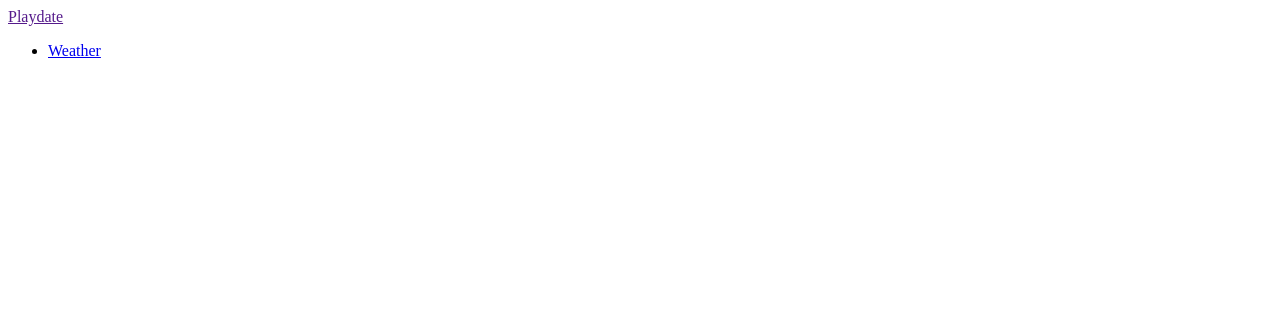
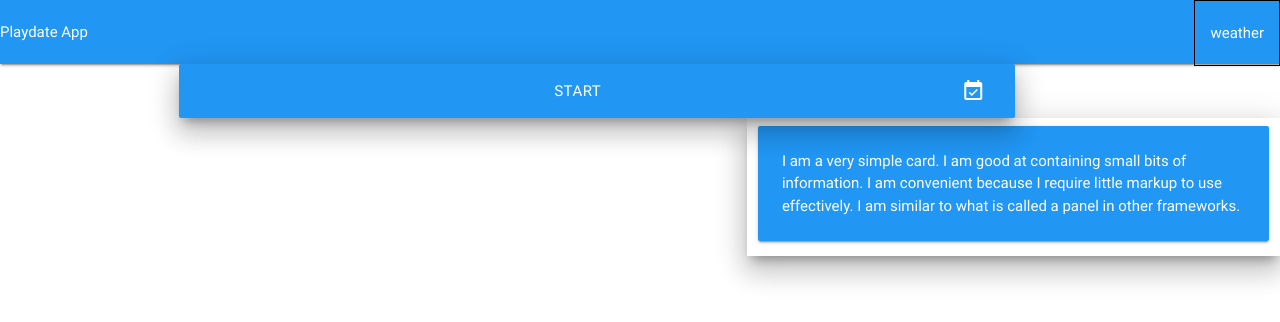
Before and after one commit to MarkGATX/Playdate-The-App-for-Exhausted-Parents, a plain HTML site: page index.html in a window 1280 px wide. Drawn offline with nearby package versions, Linux system fonts and the light colour scheme.

Commit message:
Testing JS file functionality with pieces of base HTML code

```diff
--- a/assets/css/styles.css
+++ b/assets/css/styles.css
@@ -0,0 +1,4 @@
+#weather-area {
+    height: 50%;
+    border: .1rem solid black;
+}
--- a/assets/js/script.js
+++ b/assets/js/script.js
@@ -2,7 +2,8 @@
 var lat;
 var long;
 var playDateMapBoxToken = 'pk.eyJ1IjoibWFya2dhdHgiLCJhIjoiY2w5MndoNDVqMDEwZDN5bXBiOTZseTYyMSJ9.-ZUmZXLJEzZyTkCwSBMGuw';
-// variable for weather icons
+var weatherAreaEl= $("#weather-area");
+// variable for weather icons, to be used for further search terms
 var iconCode;
 //weatherbit.io API retrieval
 var weatherAPIKey = "54d824ecca864b9dbe80b3b774711d3a";
@@ -10,27 +11,26 @@ var queryUrl = "https://api.weatherbit.io/v2.0/current?lat=";
 //retrieving weather at current location
 var weatherIconList = "https://www.weatherbit.io/static/img/icons/";
 //function to retrieve weather data
-function geolocationWeather(){
+function geolocationWeather(coordinateUrl){
   var coordinateUrl = queryUrl + lat + '&lon=' + long + '&key=' + weatherAPIKey + '&units=I';
   fetch(coordinateUrl).then(function (response) {
     if (response.ok){
       response.json().then(function weatherDataHere() {
         //create section for weather display
-        var weatherHereEl = $(`<div>`).attr({id: "weather-display"});
+        var weatherHereEl = $(`<div>`).attr({id:"weather-display"});
         //obtain weather icons from API
         var weatherIcon = weatherDataHere.data.weather.icon;
         var weatherIconUrl = weatherIconList + weatherIcon + '.png';
         //update iconCode
-        var iconCodeUrl = weatherDataHere.data.weather.code;
-        iconCode += iconCodeUrl;
-        //add in image element for weather icon
+        iconCode += weatherDataHere.data.weather.code;
+        //create image element for weather icon
         var weatherIconImg = $(`<img>`).attr({
           id: 'weather-icon',
           src: weatherIconUrl,
           alt: 'Image of simple weather icon',
         })
-        //create unordered list of desired weather details
-        var weatherListEl = $(`<ul>`)
+        //create unordered list of weather details
+        var weatherListEl = $(`<ul>`);
         var weatherDetails = [
           "Temperature: " + data.temp + " °F",
           "Wind: " + data.wind_spd + " Miles per Hour",
@@ -42,8 +42,10 @@ function geolocationWeather(){
           var weatherItems = $(`<li>`).text(weatherDetails[x])
           weatherListEl.append(weatherItems);
         }
+        $('#weather-area').before(weatherHereEl);
         weatherHereEl.append(weatherIconImg);
         weatherHereEl.append(weatherListEl);
+        weatherAreaEl.append(weatherHereEl);
       })
     }
   })
--- a/index.html
+++ b/index.html
@@ -1,23 +1,52 @@
 <!DOCTYPE html>
-<html lang="en">
+  <html>
     <head>
-    <meta charset="UTF-8">
-    <meta http-equiv="X-UA-Compatible" content="IE=edge">
-    <meta name="viewport" content="width=device-width, initial-scale=1.0">
-    <title>Document</title>
+      <meta name="viewport" content="width=device-width, initial-scale=1.0"/>
+      <!--Import Google Icon Font-->
+      <link href="https://fonts.googleapis.com/icon?family=Material+Icons" rel="stylesheet">
+      <!--Import materialize.css-->
+      <link rel="stylesheet" href="https://cdnjs.cloudflare.com/ajax/libs/materialize/0.100.2/css/materialize.min.css">
+
+      <!--Let browser know website is optimized for mobile-->
+      <link rel="stylesheet" href="./assets/css/styles.css">
+      <title>Playdate App</title>
     </head>
+
     <body>
+        <!-- nav bar w/ logo and options -->
         <nav>
             <div class="nav-wrapper blue">
-            <a href="" class="brand logo">Playdate</a>
+                <a href="" class="brand logo">Playdate App</a>
                 <ul class="right hide-on-small" id="nav-mobile">
-                <li><a href="#">Weather</a></li>
+                    <div id="weather-area"><a href ="#">weather</a></div>
                 </ul>
             </div>
         </nav>
-    <script src="https://code.jquery.com/jquery-3.6.0.min.js"></script>
+
+         <!-- start button on introduction page -->
+        <div>
+          <div class="valign-wrapper center-align" id="str-btn">
+            <a class="btn-large waves-effect waves-light container blue z-depth-5"><i class="material-icons right">event_available</i>Start</a>
+          </div>
+
+          <!-- subtitle on intoduction page -->
+          <div class="row valign-wrapper">
+              <div class="col s12 m5 z-depth-5">
+                <div class="card-panel blue">
+                    <span class="white-text">I am a very simple card. I am good at containing small bits of information.
+                    I am convenient because I require little markup to use effectively. I am similar to what is called a panel in other frameworks.
+                    </span>
+                </div>
+              </div>
+          </div>
+        </div>
+
+
+      <!--Import jQuery before materialize.js-->
+      <script type="text/javascript" src="https://code.jquery.com/jquery-3.2.1.min.js"></script>
       <script src="https://code.jquery.com/ui/1.12.1/jquery-ui.min.js"></script>
       <script src="https://cdnjs.cloudflare.com/ajax/libs/moment.js/2.29.1/moment.min.js"></script>
+      <script src="https://cdnjs.cloudflare.com/ajax/libs/materialize/0.100.2/js/materialize.min.js"></script>
       <script src='./assets/js/script.js'></script>
     </body>
   </html>
```
Lines whose indentation alone changed are shown as unchanged.
